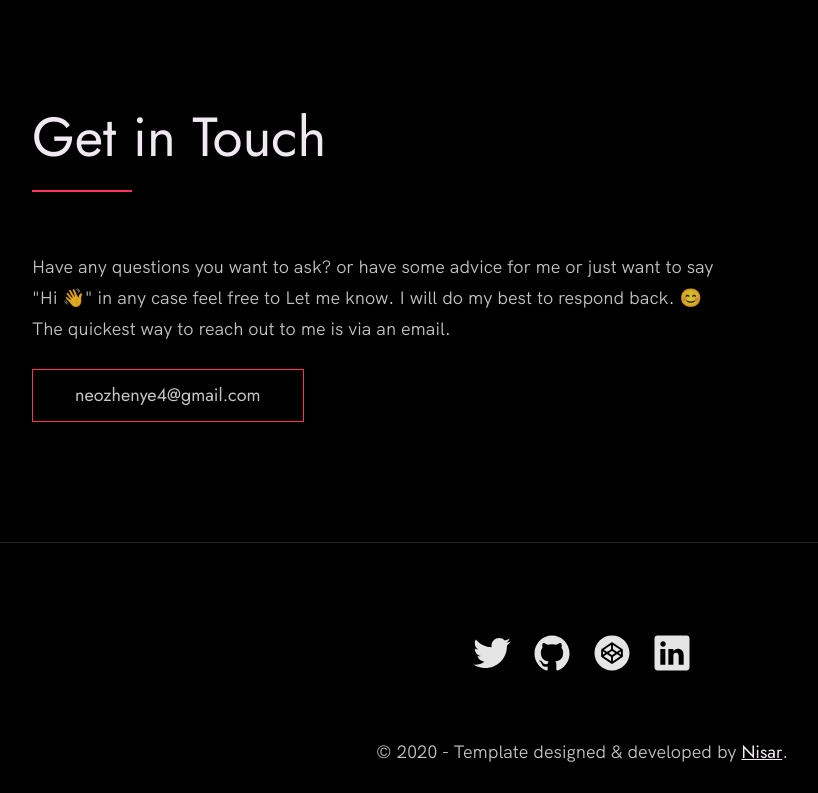
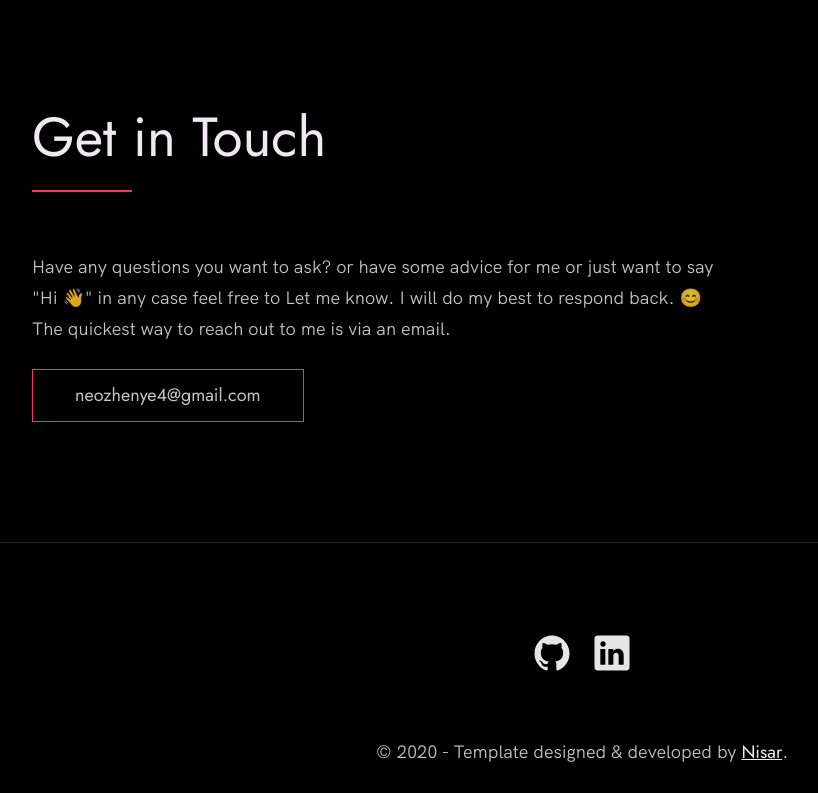
Before and after one commit to neozhenye/github-portfolio, a plain HTML site: page index.html in a window 1280 px wide. Shown: the part 3571-4364 px from the top of the page, without its empty margins (58-876 px from the left). Drawn offline with Linux system fonts and the light colour scheme; grey boxes are pictures that could not be loaded.

Commit message:
Update index.html

```diff
--- a/index.html
+++ b/index.html
@@ -183,22 +183,12 @@
       <!-- Update the links to point to your accounts -->
       <ul class="footer__social-links">
         <li class="footer__social-link-item">
-          <a href="https://twitter.com/nisarhassan12/" title="Link to Twitter Profile">
-            <img src="./images/twitter.svg" class="footer__social-image" alt="Twitter">
-          </a>
-        </li>
-        <li class="footer__social-link-item">
-          <a href="https://github.com/nisarhassan12/" title="Link to Github Profile">
+          <a href="https://github.com/neozhenye" title="Link to Github Profile">
             <img src="./images/github.svg" class="footer__social-image" alt="Github">
           </a>
         </li>
         <li class="footer__social-link-item">
-          <a href="https://codepen.io/nisar_hassan" title="Link to Codepen Profile">
-            <img src="./images/codepen.svg" class="footer__social-image" alt="Codepen">
-          </a>
-        </li>
-        <li class="footer__social-link-item">
-          <a href=https://www.linkedin.com/in/nisar-hassan-naqvi-413466199/">
+          <a href=https://www.linkedin.com/in/zhenyeneo/">
             <img src="./images/linkedin.svg" title="Link to Linkedin Profile" class="footer__social-image" alt="Linkedin">
           </a>
         </li>
```
